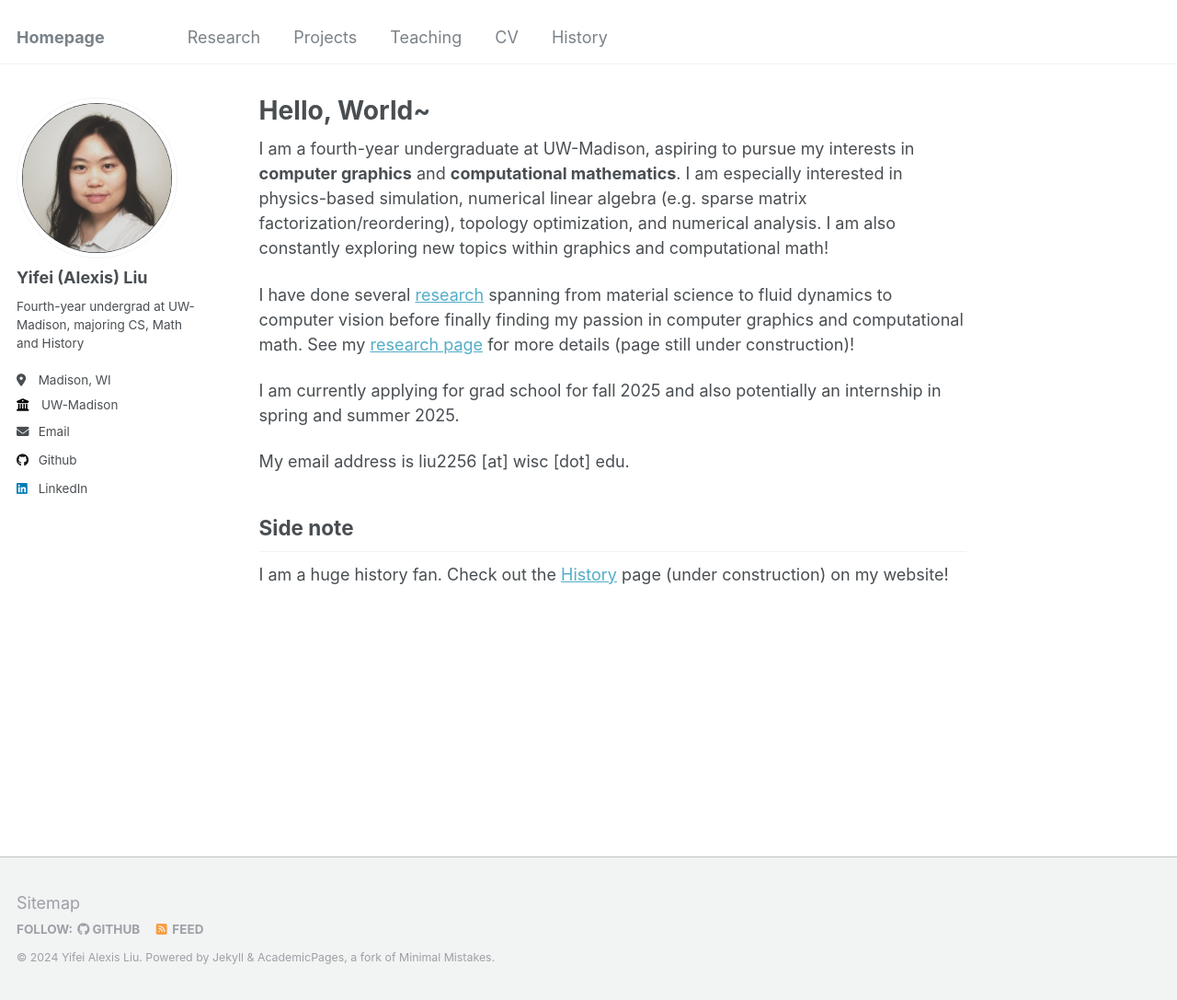
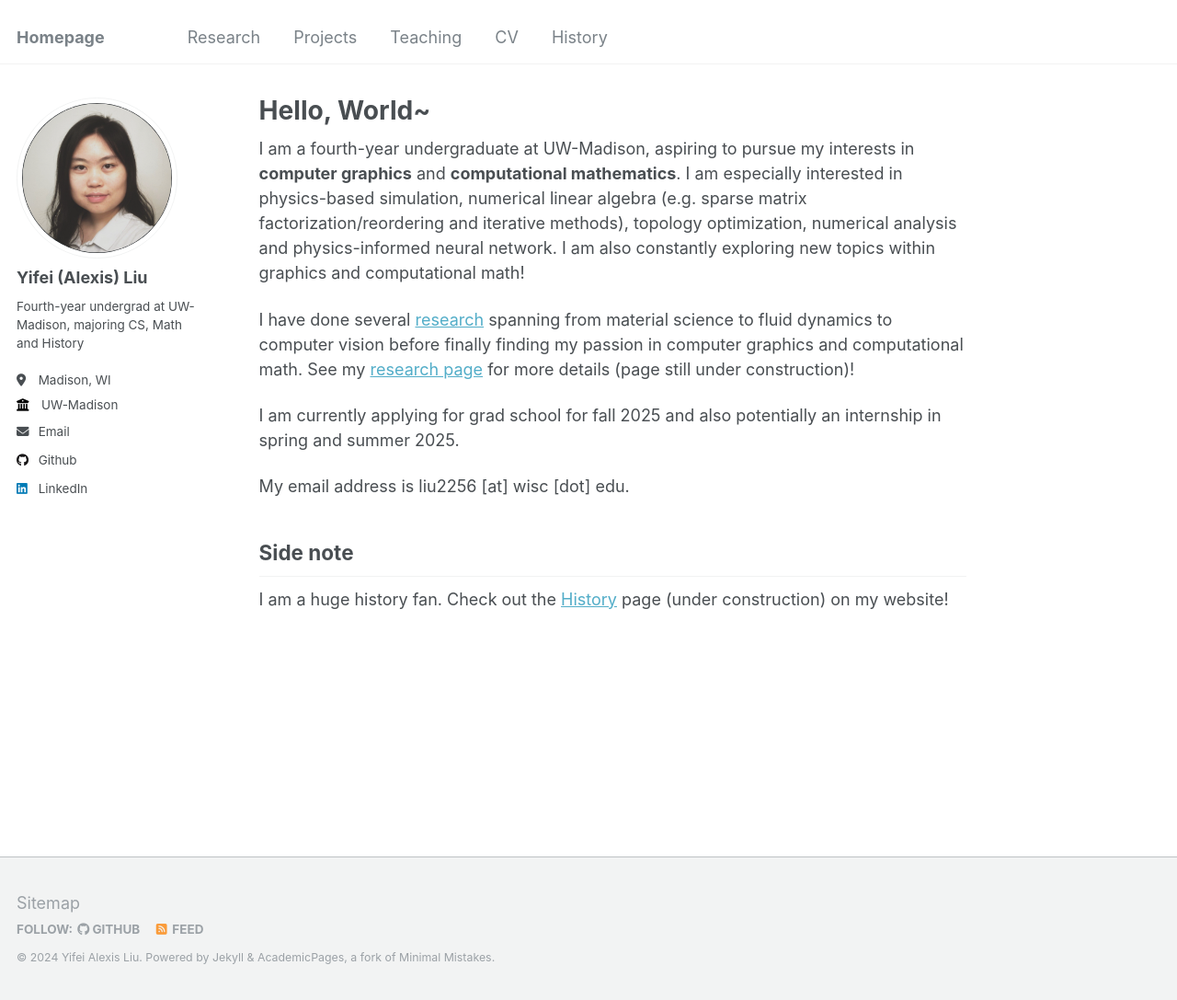
Before and after one commit to AlexisL321/AlexisL321.github.io, a Jekyll site: the page built from _pages/about.md, in a window 1280 px wide and 1087 px high. Shown: the whole window at 92% size. Built offline with Jekyll 4.4.1, drawn with Linux system fonts in a browser that asks for light colours.

Commit message:
updated research page

```diff
--- a/_pages/about.md
+++ b/_pages/about.md
@@ -11,7 +11,8 @@ I am a fourth-year undergraduate at UW-Madison, aspiring to pursue my
  interests in
  **computer graphics** and **computational mathematics**. I am especially
  interested in physics-based simulation, numerical linear algebra
- (e.g. sparse matrix factorization/reordering), topology optimization, and numerical analysis. I am also constantly exploring new
+ (e.g. sparse matrix factorization/reordering and iterative methods), topology optimization,
+ numerical analysis and physics-informed neural network. I am also constantly exploring new
  topics within graphics and computational math!
 
 I have done several [research](https://AlexisL321.github.io/research/)
--- a/_pages/research.html
+++ b/_pages/research.html
@@ -13,6 +13,10 @@ author_profile: true
 {% endif %}
 
 {% include base_path %}
+
+<p>I am generally interested in computational math and computer graphics.
+ The motivation behind my research is to make simulation/animation faster
+ and cheaper, and thus, accessible to more people.</p>
 
 <div id="sparse">
 <h2>Batched Sparse Matrix Solver for Accelerating Jacobi
```
Also changed, not shown: 1 other file.
